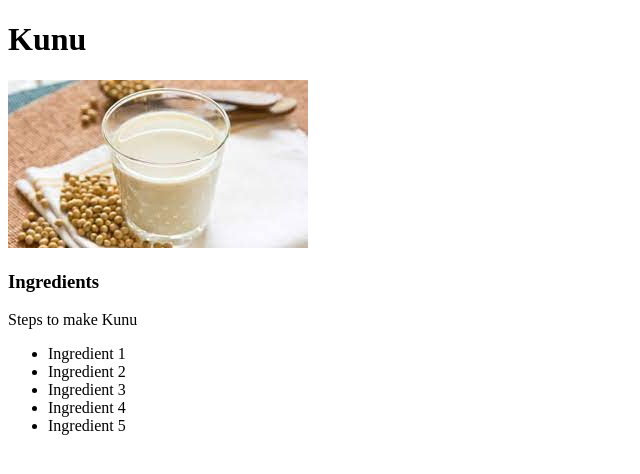
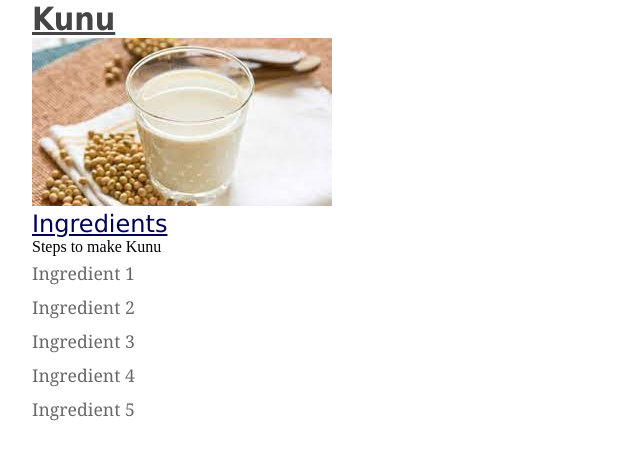
Before and after one commit to abooBala/odin-recipes, a plain HTML site: page recipes/kunu.html in a window 1280 px wide. Shown: the whole page, without its empty margins (0-640 px from the left). Drawn offline with Linux system fonts and the light colour scheme; files that its build step writes are made by us from their sources.

Commit message:
Added CSS styles to all files

```diff
--- /dev/null
+++ b/odin.js
@@ -0,0 +1 @@
+alert('awesome');
--- a/recipes/kunu.html
+++ b/recipes/kunu.html
@@ -4,10 +4,11 @@
     <meta charset="UTF-8">
     <meta name="viewport" content="width=device-width, initial-scale=1.0">
     <title>Kunu</title>
+    <link rel="stylesheet" href="style.css">
 </head>
 <body>
     <h1>Kunu</h1>
-    <img src="./assets/kunu.jpeg" alt="Kunu">
+    <img src="./assets/kunu.jpeg" width="300px" height="auto" alt="Kunu">
     <h3>Ingredients</h3>
     <p>Steps to make Kunu</p>
     <ul>
--- /dev/null
+++ b/style.css
@@ -0,0 +1,33 @@
+* {
+    margin: 0;
+    padding: 0;
+    box-sizing: border-box;
+}
+
+body {
+    padding: 0 2rem;
+}
+
+h1 {
+    font-family: Tahoma, "Geneva", Tahoma, sans-serif;
+    font-size: 2rem;
+    color: #454545;
+    text-decoration: underline;
+    font-weight: 600;
+}
+
+h3 {
+    font-family: "Geneva", Tahoma, sans-serif;
+    font-size: 1.5rem;
+    color: rgb(0, 0, 84);
+    text-decoration: underline;
+    font-weight: 500;
+}
+
+li {
+    font-family: Georgia, 'Times New Roman', Times, serif;
+    list-style: none;
+    padding: 5px 0;
+    color: #696969;
+    font-size: 1.1rem;
+}
```
Also changed, not shown: index.html (+1 -0 lines), recipes/couscous.html (+3 -1 lines), recipes/pizza.html (+2 -1 lines), recipes/rice.html (+2 -1 lines), recipes/stew.html (+2 -1 lines).
